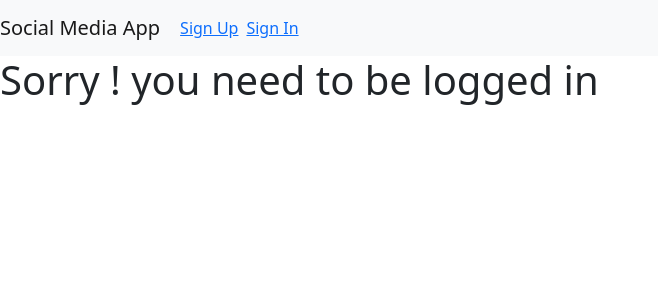
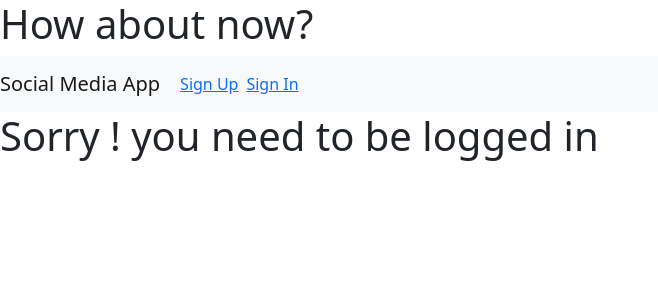
Before and after one commit to Sadashiva84/Django-social-media, a Django app: page / in a window 1280 px wide. Shown: the top 300 px of the page, without its empty margins (0-658 px from the left). Run offline with Django 4.2, Linux system fonts and the light colour scheme.

Commit message:
first_commit

```diff
--- a/media_app/templates/index.html
+++ b/media_app/templates/index.html
@@ -1,3 +1,4 @@
+<h1>How about now?</h1>
 {% extends 'base.html' %}
 
 {% block content %}
```
Also changed, not shown: 1 other file.
